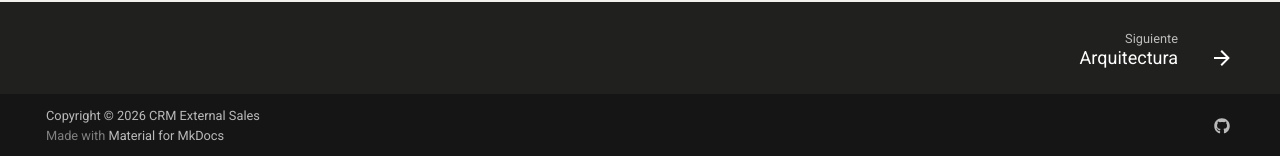
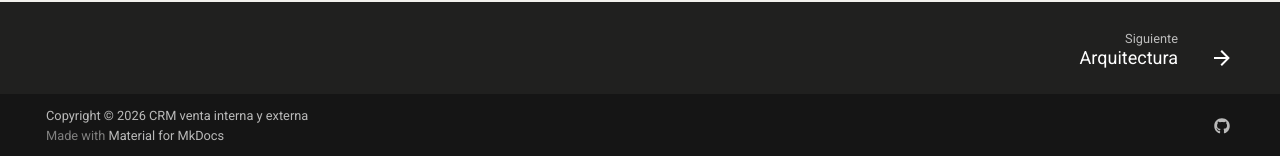
Before and after one commit to CRM-External-Sales/crm-external-sales-docs, an MkDocs documentation site: the page built from docs/index.md, in a window 1280 px wide and 900 px high, scrolled down 567 px. Shown: the part 741-897 px from the top of the window. Built offline with MkDocs 1.6.1 and Material for MkDocs 9.7.7, drawn with Linux system fonts in a browser that asks for light colours; comment, search, counter and statistics services are not loaded.

Commit message:
Update copyright text in mkdocs.yml

```diff
--- a/mkdocs.yml
+++ b/mkdocs.yml
@@ -1,7 +1,7 @@
 
 site_name: CRM venta interna y externa- Hotel Río Perdido
 site_description: Manual técnico del CRM de ventas internas y externas .
-copyright: Copyright &copy; 2026 CRM External Sales
+copyright: Copyright &copy; 2026 CRM venta interna y externa
 
 repo_url: https://github.com/CRM-External-Sales/crm-external-sales-docs.git
 edit_uri: edit/main/docs/
```
